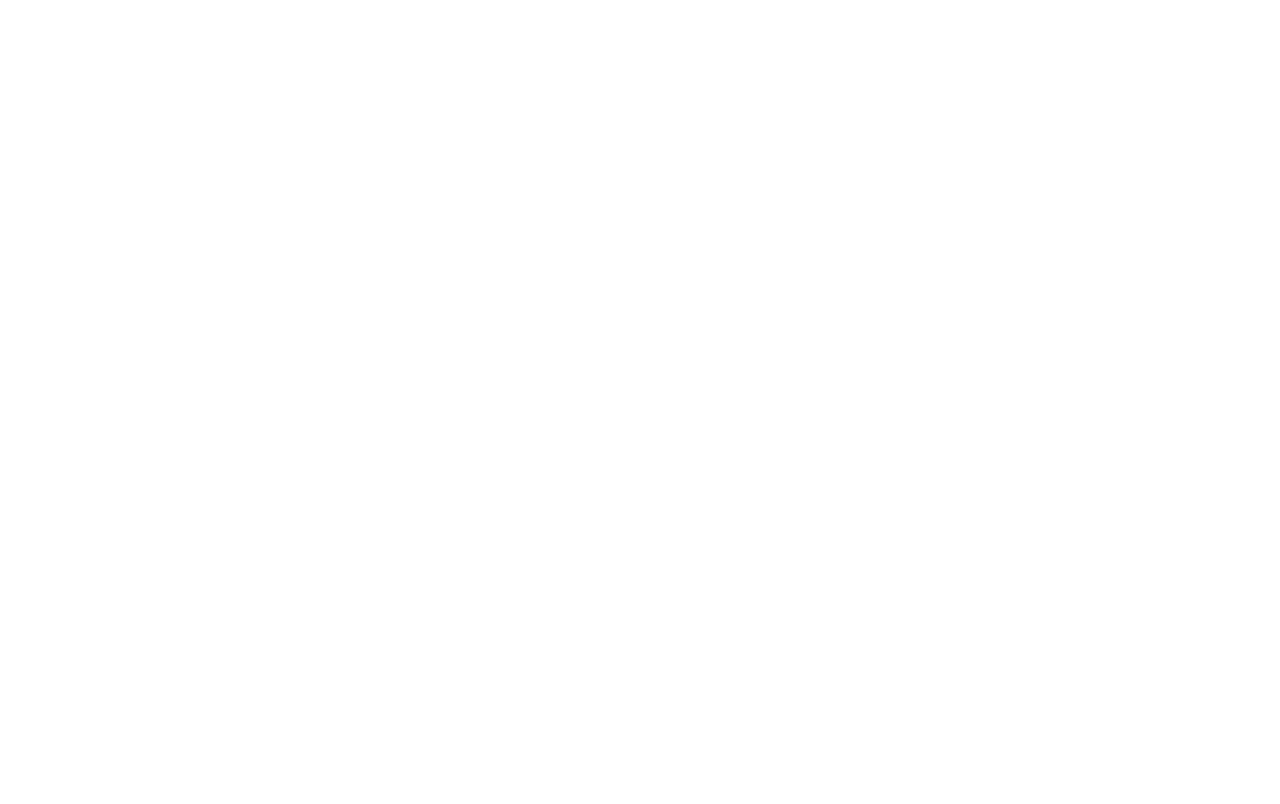
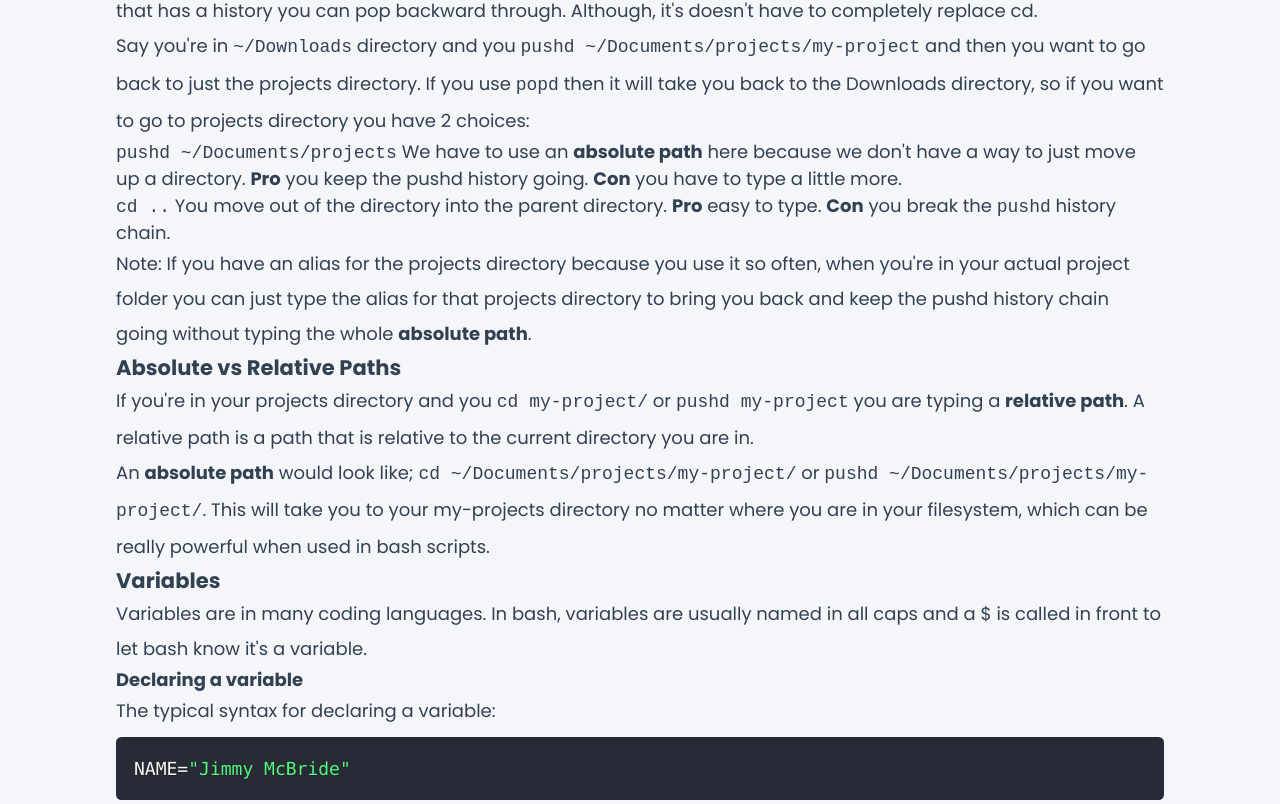
Before and after one commit to Yazdun/old-version-yazdun.com, a Next.js app: page /blog/bash-script-tool-kit in a window 1280 px wide. Before the commit this address had no page. Shown: the part 756-1560 px from the top of the page. Before the commit the page ends 800 px from the top, so only its background shows below. Built offline with nearby package versions, Linux system fonts and the light colour scheme.

Commit message:
general : made progress

```diff
--- /dev/null
+++ b/components/codeblock/index.jsx
@@ -0,0 +1,22 @@
+import { Prism as SyntaxHighlighter } from 'react-syntax-highlighter'
+import { dracula } from 'react-syntax-highlighter/dist/cjs/styles/prism'
+
+export const CodeBlock = {
+  code({ node, inline, className, children, ...props }) {
+    const match = /language-(\w+)/.exec(className || '')
+    return !inline && match ? (
+      <SyntaxHighlighter
+        style={dracula}
+        language={match[1]}
+        PreTag="div"
+        {...props}
+      >
+        {String(children).replace(/\n$/, '')}
+      </SyntaxHighlighter>
+    ) : (
+      <code className={className} {...props}>
+        {children}
+      </code>
+    )
+  },
+}
--- a/components/index.js
+++ b/components/index.js
@@ -1,4 +1,5 @@
 export { Navigation } from './navigation'
 export { Footer } from './footer'
+export { CodeBlock } from './codeblock'
 export { Hero } from './hero'
 export { ThemeSwitch } from './themeSwitch'
--- /dev/null
+++ b/lib/posts.js
@@ -0,0 +1,66 @@
+import fs from 'fs'
+import path from 'path'
+import matter from 'gray-matter'
+
+import { remark } from 'remark'
+
+const postsDirectory = path.join(process.cwd(), 'posts')
+
+export function getSortedPostsData() {
+  // Get file names under /posts
+  const fileNames = fs.readdirSync(postsDirectory)
+  const allPostsData = fileNames.map(fileName => {
+    // Remove ".md" from file name to get id
+    const id = fileName.replace(/\.md$/, '')
+
+    // Read markdown file as string
+    const fullPath = path.join(postsDirectory, fileName)
+    const fileContents = fs.readFileSync(fullPath, 'utf8')
+
+    // Use gray-matter to parse the post metadata section
+    const matterResult = matter(fileContents)
+
+    // Combine the data with the id
+    return {
+      id,
+      ...matterResult.data,
+    }
+  })
+  // Sort posts by date
+  return allPostsData.sort(({ date: a }, { date: b }) => {
+    if (a < b) {
+      return 1
+    } else if (a > b) {
+      return -1
+    } else {
+      return 0
+    }
+  })
+}
+
+export function getAllPostIds() {
+  const fileNames = fs.readdirSync(postsDirectory)
+
+  return fileNames.map(fileName => {
+    return {
+      params: {
+        id: fileName.replace(/\.md$/, ''),
+      },
+    }
+  })
+}
+
+export async function getPostData(id) {
+  const fullPath = path.join(postsDirectory, `${id}.md`)
+  const fileContents = fs.readFileSync(fullPath, 'utf8')
+
+  // Use gray-matter to parse the post metadata section
+  const matterResult = matter(fileContents)
+
+  // Combine the data with the id and contentHtml
+  return {
+    id,
+    markdown: matterResult.content,
+    ...matterResult.data,
+  }
+}
--- a/package.json
+++ b/package.json
@@ -23,6 +23,7 @@
     "react-markdown": "^8.0.2",
     "react-syntax-highlighter": "^15.5.0",
     "reading-time": "^1.5.0",
+    "remark": "^14.0.2",
     "sass": "^1.50.0"
   },
   "devDependencies": {
--- /dev/null
+++ b/pages/blog/[id].jsx
@@ -0,0 +1,36 @@
+import { CodeBlock } from 'components'
+import { Container, Layout } from 'elements'
+import { getAllPostIds, getPostData } from 'lib/posts'
+import ReactMarkdown from 'react-markdown'
+
+export async function getStaticProps({ params }) {
+  const postData = await getPostData(params.id)
+  return {
+    props: {
+      postData,
+    },
+  }
+}
+
+export async function getStaticPaths() {
+  const paths = getAllPostIds()
+  return {
+    paths,
+    fallback: false,
+  }
+}
+
+export default function Post({ postData }) {
+  return (
+    <Layout>
+      <Container>
+        <article>
+          <h1>{postData.title}</h1>
+          <ReactMarkdown components={CodeBlock}>
+            {postData.markdown}
+          </ReactMarkdown>
+        </article>
+      </Container>
+    </Layout>
+  )
+}
```
Also changed, not shown: pages/index.jsx (+23 -1 lines), 1 other file (tests, documents, lock files or other folders).
